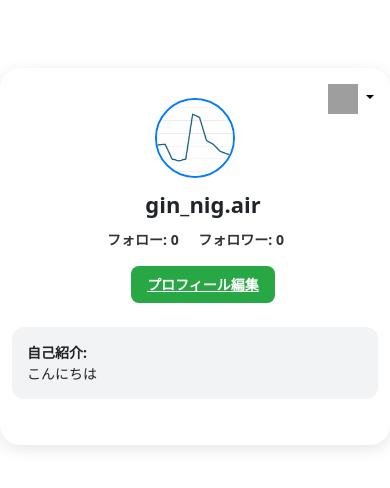
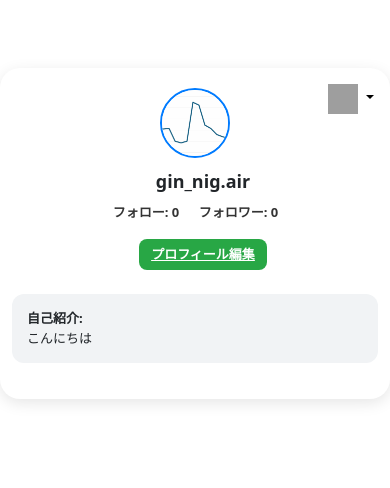
Before and after one commit to babaginji/auth, a Flask app: page /profile/1 in a window 390 px wide. Shown: the top 488 px of the page. Run offline with Flask 3, Linux system fonts and the light colour scheme; a user stored in the database is signed in; grey boxes are pictures that could not be loaded.

Commit message:
Fix responsive design for mobile

```diff
--- a/static/style.css
+++ b/static/style.css
@@ -21,15 +21,16 @@ a:hover {
 /* ==============================
    コンテナ
 ============================== */
-.container {
+.container, .profile-container {
     max-width: 600px;
     width: 90%;
     margin: 30px auto;
-    padding: 30px 40px;
+    padding: 30px 20px;
     background-color: #fff;
     border-radius: 20px;
     box-shadow: 0 4px 15px rgba(0,0,0,0.1);
     position: relative;
+    box-sizing: border-box;
 }
 
 /* ==============================
@@ -43,6 +44,7 @@ a:hover {
     display: flex;
     align-items: center;
     margin-bottom: 20px;
+    flex-wrap: wrap;
 }
 
 .profile-avatar {
@@ -86,11 +88,6 @@ a:hover {
     margin-bottom: 15px;
     font-size: 14px;
     line-height: 1.5;
-}
-
-.profile-info p {
-    margin: 5px 0;
-    font-size: 14px;
 }
 
 /* ==============================
@@ -299,7 +296,7 @@ form button:hover {
 /* ==============================
    レスポンシブ
 ============================== */
-@media screen and (max-width: 480px) {
+@media screen and (max-width: 768px) {
     .profile-header {
         flex-direction: column;
         align-items: center;
@@ -324,4 +321,38 @@ form button:hover {
         top: 10px;
         right: 10px;
     }
+
+    .container, .profile-container {
+        width: 95%;
+        padding: 20px;
+        margin: 20px auto;
+    }
 }
+
+@media screen and (max-width: 480px) {
+    .profile-avatar {
+        width: 70px;
+        height: 70px;
+    }
+
+    .profile-username {
+        font-size: 18px;
+    }
+
+    .follow-info {
+        font-size: 13px;
+    }
+
+    .profile-bio {
+        font-size: 13px;
+    }
+
+    form input, form textarea, form button {
+        font-size: 13px;
+    }
+
+    .edit-btn, .follow-btn, .unfollow-btn {
+        font-size: 13px;
+        padding: 6px 12px;
+    }
+}
--- a/templates/index.html
+++ b/templates/index.html
@@ -5,6 +5,8 @@
     <title>投資本サイトへようこそ</title>
     <link rel="stylesheet" href="{{ url_for('static', filename='style.css') }}">
     <link href="https://cdn.jsdelivr.net/npm/bootstrap@5.3.2/dist/css/bootstrap.min.css" rel="stylesheet">
+    <meta name="viewport" content="width=device-width, initial-scale=1.0">
+
 </head>
 <body class="index-page">
     <div class="container mt-5">
--- a/templates/login.html
+++ b/templates/login.html
@@ -5,6 +5,8 @@
     <title>ログイン</title>
     <link href="https://cdn.jsdelivr.net/npm/bootstrap@5.3.2/dist/css/bootstrap.min.css" rel="stylesheet">
     <link rel="stylesheet" href="{{ url_for('static', filename='style.css') }}">
+    <meta name="viewport" content="width=device-width, initial-scale=1.0">
+
 </head>
 <body class="login-page">
     <div class="container mt-5">
--- a/templates/profile.html
+++ b/templates/profile.html
@@ -6,6 +6,8 @@
     <link rel="stylesheet" href="{{ url_for('static', filename='style.css') }}">
     <!-- Bootstrap CSS -->
     <link href="https://cdn.jsdelivr.net/npm/bootstrap@5.3.2/dist/css/bootstrap.min.css" rel="stylesheet">
+    <meta name="viewport" content="width=device-width, initial-scale=1.0">
+
 </head>
 <body class="profile-page">
 
--- a/templates/register.html
+++ b/templates/register.html
@@ -5,6 +5,8 @@
     <title>新規登録</title>
     <link href="https://cdn.jsdelivr.net/npm/bootstrap@5.3.2/dist/css/bootstrap.min.css" rel="stylesheet">
     <link rel="stylesheet" href="{{ url_for('static', filename='style.css') }}">
+    <meta name="viewport" content="width=device-width, initial-scale=1.0">
+
 </head>
 <body class="register-page">
     <div class="container mt-5">
```
